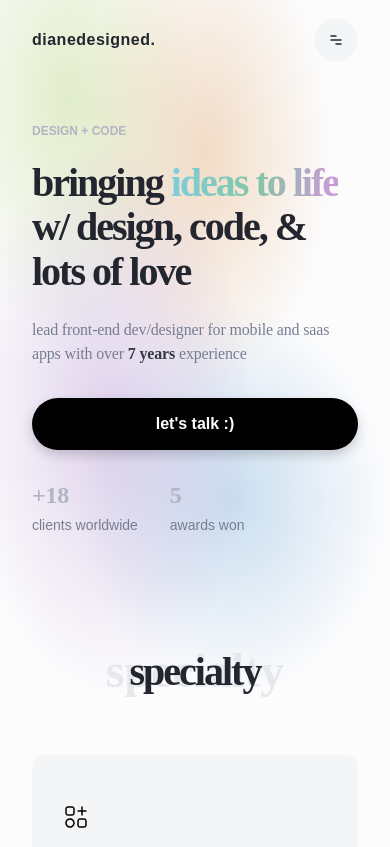
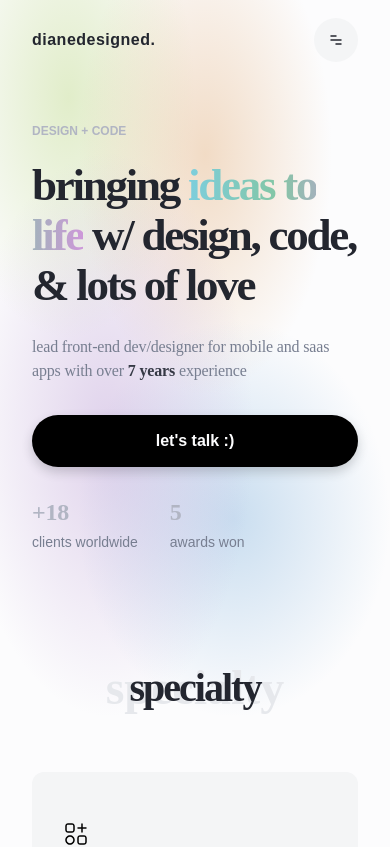
Before and after one commit to diaaanek/ddesigned, a Next.js app: page / in a window 390 px wide. Shown: the top 847 px of the page. Built offline with nearby package versions, Linux system fonts and the light colour scheme; a web font is replaced by a local one.

Commit message:
fix ffont

```diff
--- a/screens/Home/Hero/hero.module.css
+++ b/screens/Home/Hero/hero.module.css
@@ -127,7 +127,7 @@
 
 @media (max-width: 474px) {
   .title {
-    font-size: 40px;
+    font-size: 45px;
     line-height: (48/40);
     /* letter-spacing: -0.01em; */
   }
```
